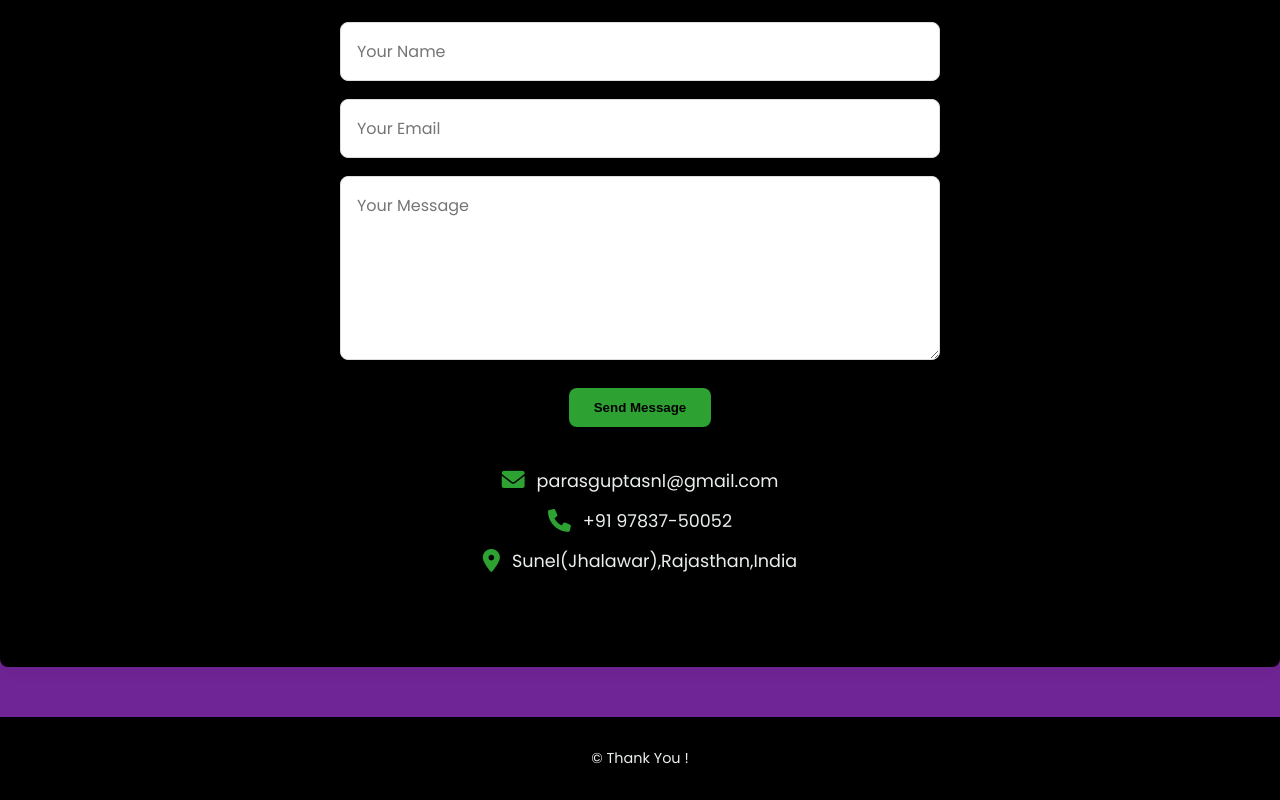
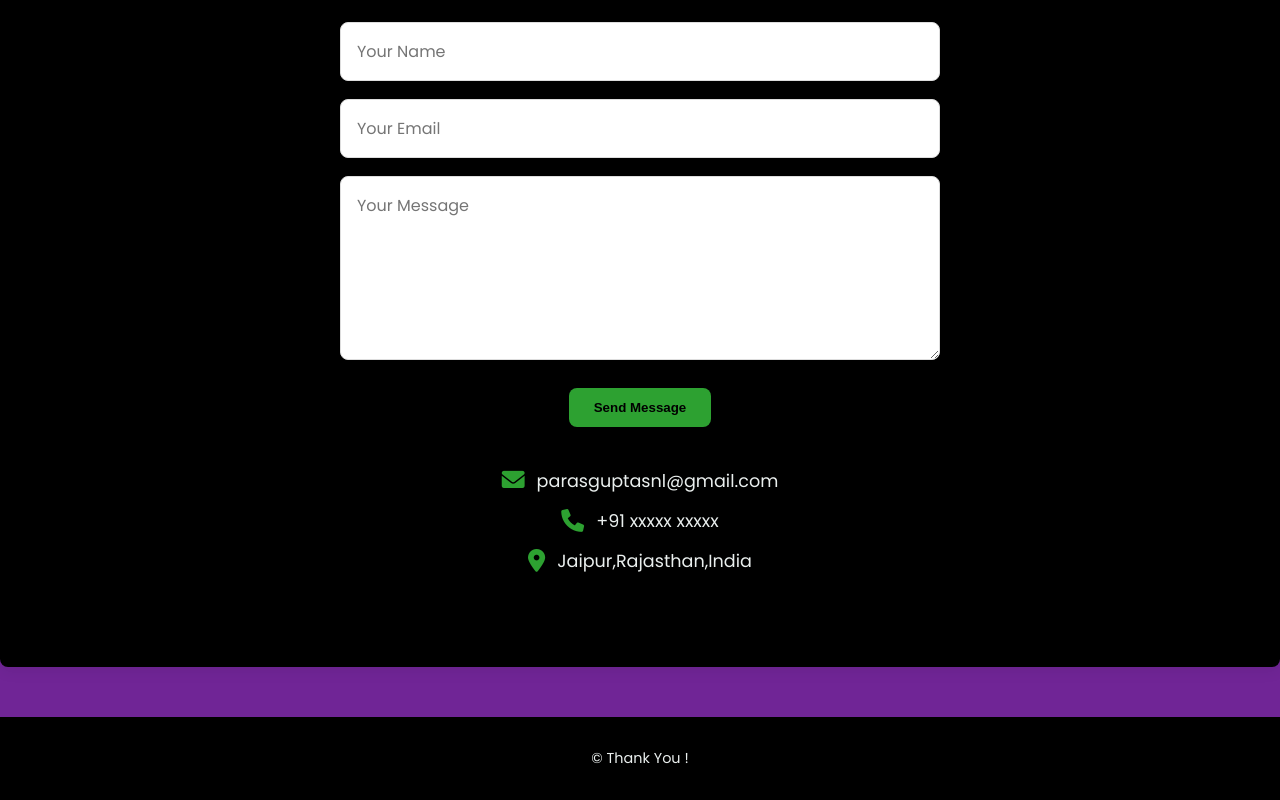
Before and after one commit to guptaji0102/PORTFOLIO, a plain HTML site: page docs/index.html in a window 1280 px wide. Shown: the part 2747-3547 px from the top of the page. Drawn offline with Linux system fonts and the light colour scheme.

Commit message:
Update index.html

```diff
--- a/docs/index.html
+++ b/docs/index.html
@@ -111,8 +111,8 @@
                 </form>
                 <div class="contact-info">
                     <p><i class="fas fa-envelope"></i> parasguptasnl@gmail.com</p>
-                    <p><i class="fas fa-phone"></i>+91 97837-50052</p>
-                    <p><i class="fas fa-map-marker-alt"></i>Sunel(Jhalawar),Rajasthan,India</p>
+                    <p><i class="fas fa-phone"></i>+91 xxxxx xxxxx</p>
+                    <p><i class="fas fa-map-marker-alt"></i>Jaipur,Rajasthan,India</p>
                 </div>
             </div>
         </section>
```
